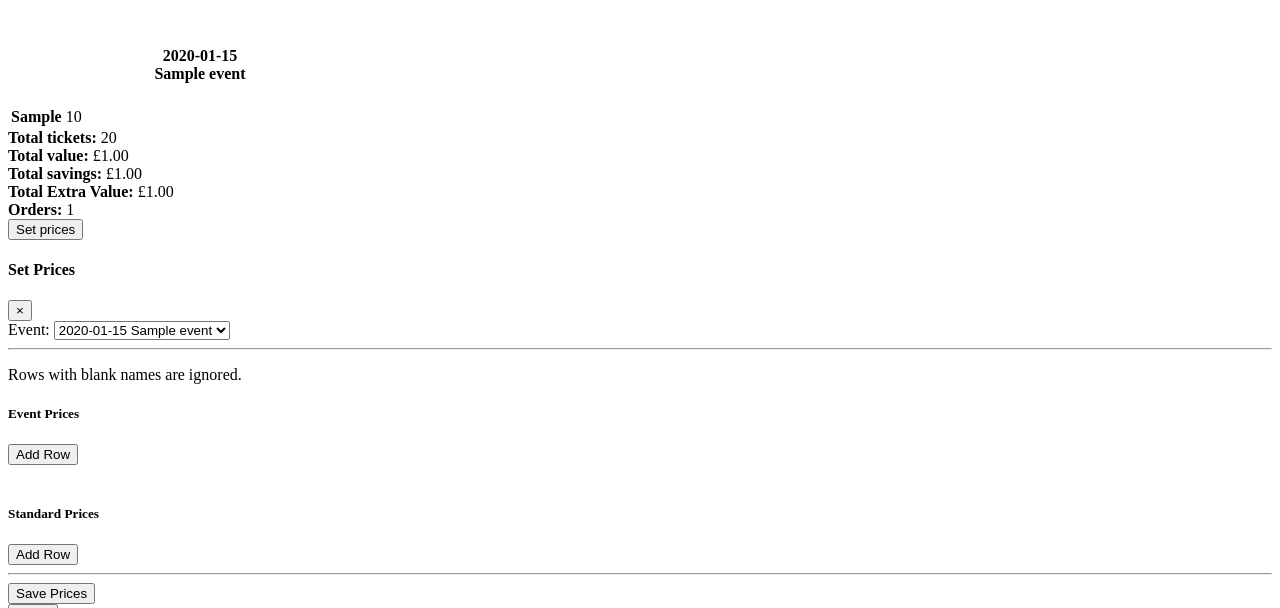
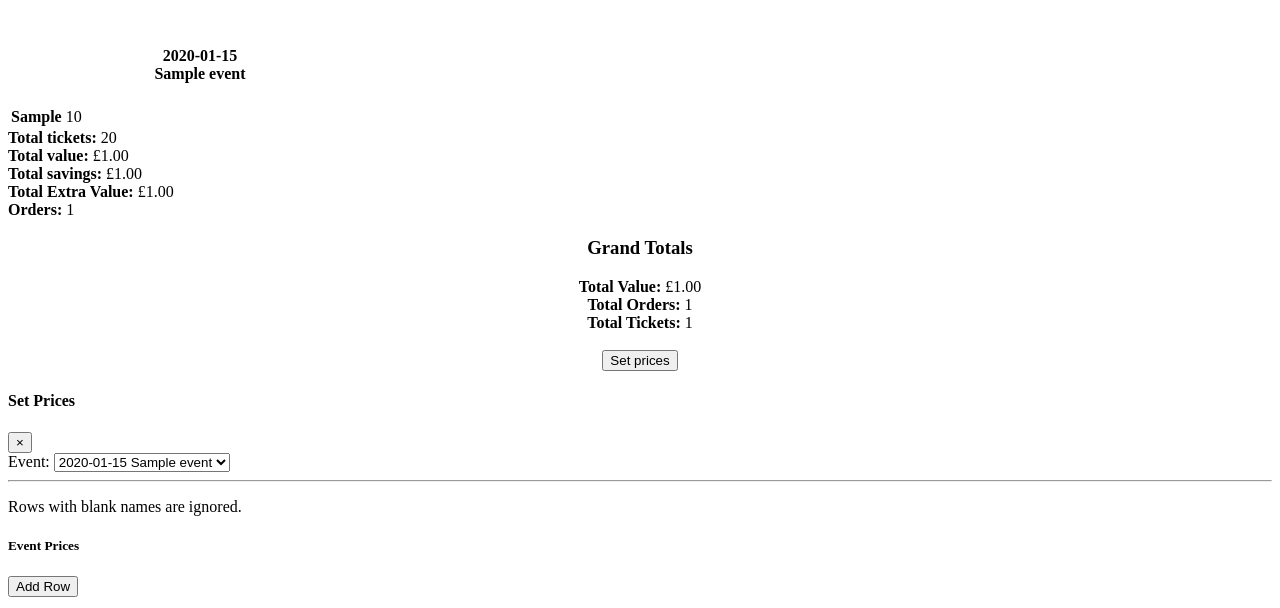
Before and after one commit to WillB97/ticket-sheets, a Flask app: template templates/ticket_breakdown.html in a window 1280 px wide. Shown: the top 608 px of the page. Run offline with Flask 2, Linux system fonts and the light colour scheme; the template is opened without the code that fills it: most values are stand-ins (such as "Sample title", 1, 10 or a date in 2020).

Commit message:
Add grand totals

```diff
--- a/server.py
+++ b/server.py
@@ -175,6 +175,19 @@ def generate_day_totals(breakdown):
     return daily_totals
 
 
+def grand_total_orders(breakdown):
+    totals = {'total_value': 0, 'total_orders': 0, 'total_tickets': 0}
+
+    for date, day_bookings in breakdown.items():
+        for event, event_bookings in day_bookings.items():
+            totals['total_value'] += event_bookings.total_value
+            totals['total_orders'] += event_bookings.total_orders
+            totals['total_tickets'] += sum(event_bookings.full_value_tickets.values())
+            totals['total_tickets'] += sum(event_bookings.reduced_tickets.values())
+
+    return totals
+
+
 def render_order_table(orders, csv_name=None, csv_data='', fetch_date=None):
     if not orders:
         return render_tickets_error("No Ticket Data Found")
@@ -215,6 +228,7 @@ def render_order_table(orders, csv_name=None, csv_data='', fetch_date=None):
         csv_data=json.dumps(csv_data),
         fetch_date=fetch_date,
         breakdown=breakdown,
+        totals=grand_total_orders(breakdown),
     )
 
 
--- a/templates/ticket_breakdown.html
+++ b/templates/ticket_breakdown.html
@@ -45,10 +45,17 @@
             {% endfor %}
         {% endfor %}
     </div>
+    <div style="text-align: center;">
+        <h3>Grand Totals</h3>
+        <b>Total Value:</b> £{{ "%.2f"|format(totals.total_value) }}<br>
+        <b>Total Orders:</b> {{totals.total_orders}}<br>
+        <b>Total Tickets:</b> {{totals.total_tickets}}<br>
+        <br>
+        <button type="button" class="btn btn-primary" data-toggle="modal" data-target="#priceModal" id='priceModalOpen'>
+            Set prices
+        </button>
+    </div>
 
-    <button type="button" class="btn btn-primary" data-toggle="modal" data-target="#priceModal" id='priceModalOpen'>
-        Set prices
-    </button>
     <div class="modal" id="priceModal">
         <div class="modal-dialog">
             <div class="modal-content">
```
